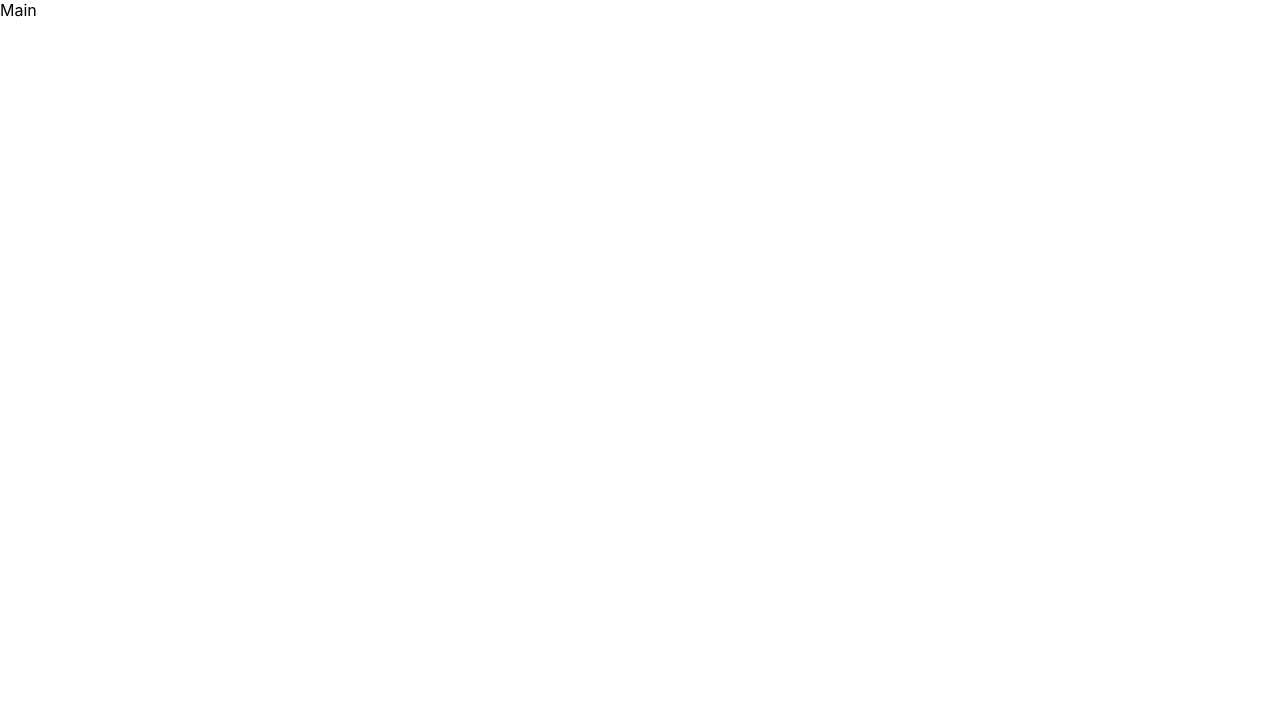
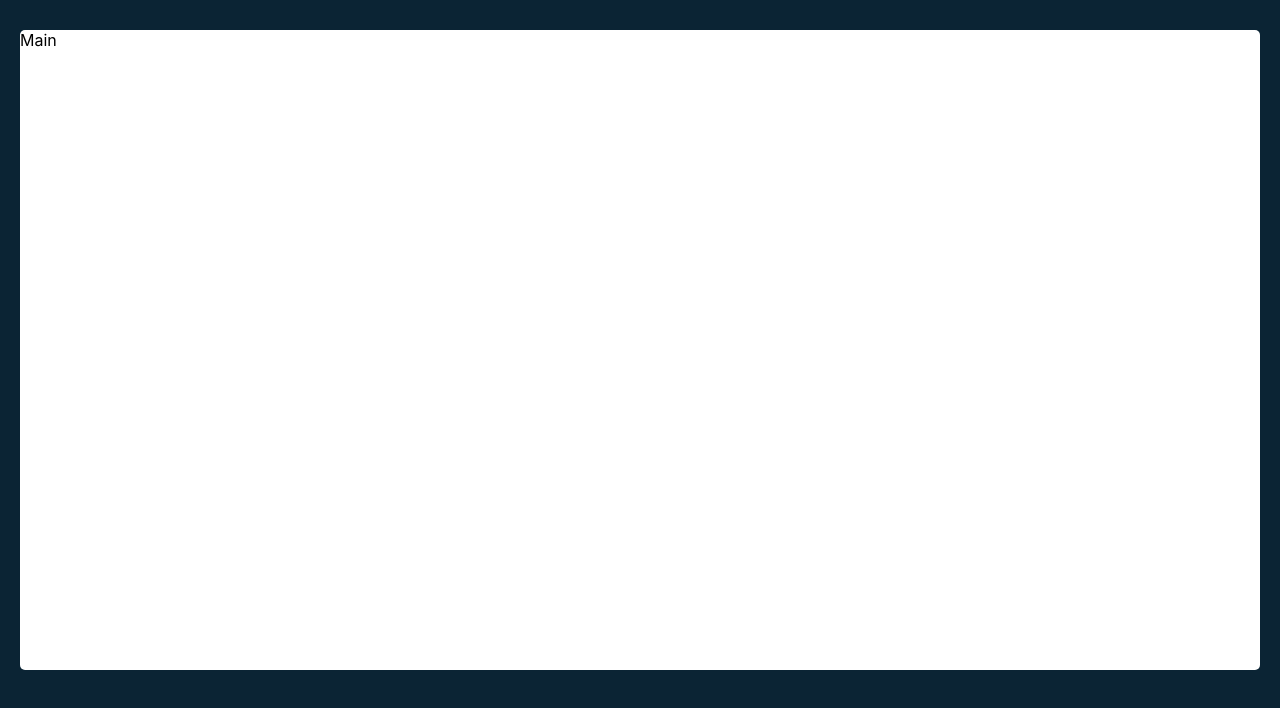
Before and after one commit to Lanr3waju/tenzies, a React (Create React App) app: page / in a window 1280 px wide. Shown: the top 708 px of the page. Built offline with nearby package versions, Linux system fonts and the light colour scheme.

Commit message:
chore: Style Main component

```diff
--- a/src/App.css
+++ b/src/App.css
@@ -1,3 +1,9 @@
 .app {
   text-align: center;
 }
+
+main {
+  border-radius: 5px;
+  background-color: #ffff;
+  min-height: 80vh;
+}
--- a/src/components/Main.jsx
+++ b/src/components/Main.jsx
@@ -2,6 +2,6 @@ import React from 'react';
 
 export default function Main() {
   return (
-    <div>Main</div>
+    <main>Main</main>
   );
 }
--- a/src/index.css
+++ b/src/index.css
@@ -14,4 +14,6 @@ body {
     sans-serif;
   -webkit-font-smoothing: antialiased;
   -moz-osx-font-smoothing: grayscale;
+  background-color: #0b2434;
+  padding: 30px 20px;
 }
```
